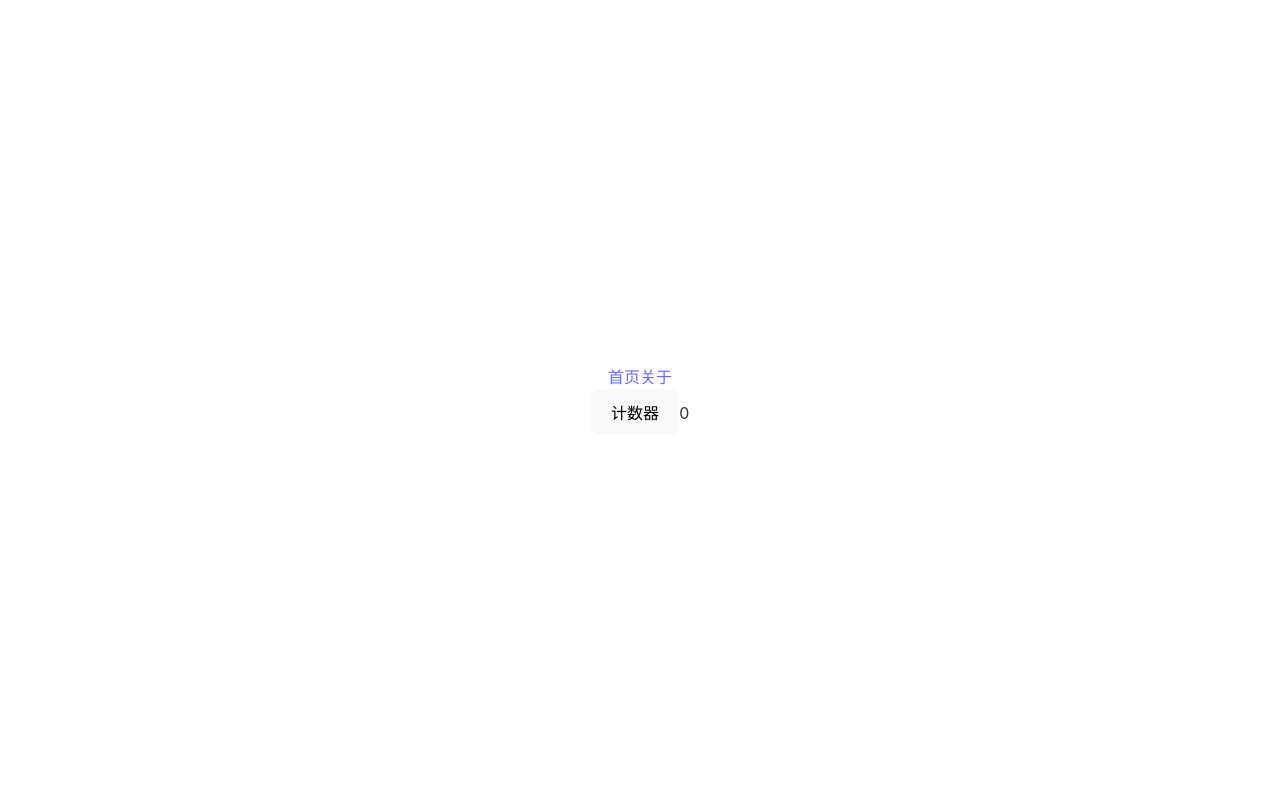
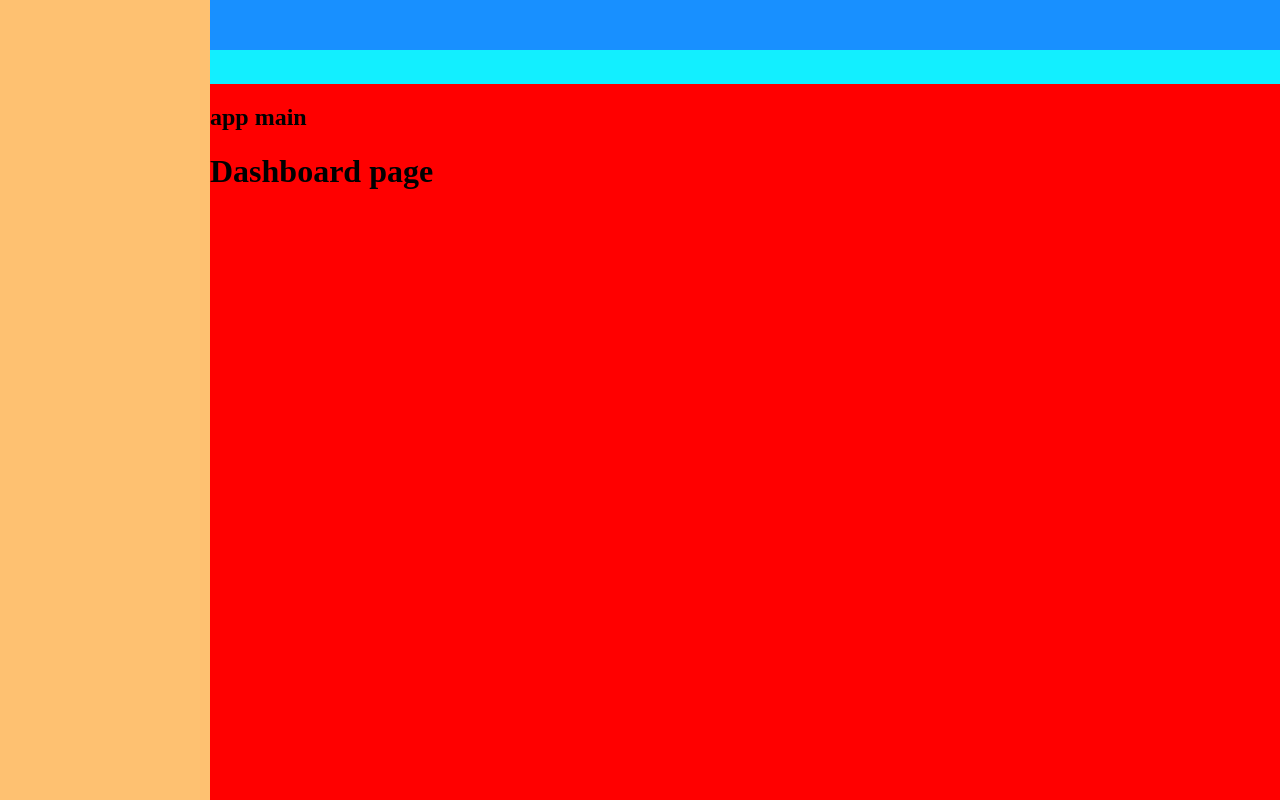
Before and after one commit to badmen007/vue-admin, a Vue app: page /dashboard in a window 1280 px wide. Before the commit this address had no page. Built offline with nearby package versions, Linux system fonts and the light colour scheme.

Commit message:
feat: 首页布局

```diff
--- a/package.json
+++ b/package.json
@@ -12,6 +12,7 @@
   },
   "dependencies": {
     "element-plus": "^2.3.6",
+    "normalize.css": "^8.0.1",
     "pinia": "^2.0.36",
     "vue": "^3.2.47",
     "vue-router": "^4.2.2"
@@ -28,6 +29,7 @@
     "eslint-plugin-vue": "^9.14.1",
     "husky": "^8.0.3",
     "prettier": "^2.8.8",
+    "sass": "^1.62.1",
     "typescript": "^5.0.2",
     "vite": "^4.3.9",
     "vue-tsc": "^1.4.2"
--- a/src/App.vue
+++ b/src/App.vue
@@ -1,12 +1,7 @@
-<script setup lang="ts">
-import Counter from '@/components/Counter/index.vue'
-</script>
+<script setup lang="ts"></script>
 
 <template>
-  <router-link to="/home">首页</router-link>
-  <router-link to="/about">关于</router-link>
   <router-view></router-view>
-  <Counter />
 </template>
 
 <style scoped></style>
--- /dev/null
+++ b/src/layout/index.vue
@@ -0,0 +1,47 @@
+<template>
+  <div class="app-wrapper">
+    <div class="sidebar-container"></div>
+    <div class="main-container">
+      <div class="header">
+        <div class="navbar"></div>
+        <div class="tags-view"></div>
+      </div>
+      <div class="app-main">
+        <h2>app main</h2>
+        <router-view></router-view>
+      </div>
+    </div>
+  </div>
+</template>
+
+<style lang="scss" scoped>
+.app-wrapper {
+  display: flex;
+  width: 100%;
+  height: 100%;
+
+  .main-container {
+    flex: 1;
+    display: flex;
+    flex-direction: column;
+
+    .header {
+      background: cyan;
+
+      .navbar {
+        height: 50px;
+        background: #1890ff;
+      }
+
+      .tags-view {
+        height: 34px;
+        background: #12efff;
+      }
+    }
+
+    .app-main {
+      min-height: calc(100vh - 84px);
+      background: red;
+    }
+  }
+}</style>
--- a/src/main.ts
+++ b/src/main.ts
@@ -1,10 +1,14 @@
 import { createApp } from 'vue'
-import './style.css'
 import App from './App.vue'
 import router from './router'
 import { createPinia } from 'pinia'
 import ElementPlus from 'element-plus'
 import 'element-plus/dist/index.css'
+
+// 初始化css样式
+import 'normalize.css/normalize.css'
+// 全局样式
+import '@/styles/index.scss'
 
 const app = createApp(App)
 app.use(ElementPlus)
--- a/src/router/index.ts
+++ b/src/router/index.ts
@@ -1,15 +1,26 @@
-import { createRouter, createWebHistory } from 'vue-router'
+import { createRouter, createWebHistory, RouteRecordRaw } from 'vue-router'
+
+import Layout from '@/layout/index.vue'
+
+const routes: Array<RouteRecordRaw> = [
+  {
+    path: '/',
+    component: Layout,
+    redirect: '/dashboard',
+    children: [
+      {
+        path: 'dashboard',
+        name: 'Dashboard',
+        component: () => import(/* webpackChunkName: 'dashboard' */ '@/views/dashboard/index.vue'),
+        meta: {
+          title: 'Dashboard', // 需要配置申明文件否则无提示
+        }
+      }
+    ]
+  }
+]
 
 export default createRouter({
   history: createWebHistory(),
-  routes: [
-    {
-      path: '/home',
-      component: () => import('../views/Home.vue')
-    },
-    {
-      path: '/about',
-      component: () => import('../views/About.vue')
-    }
-  ]
+  routes
 })
--- a/src/style.css
+++ /dev/null
@@ -1,80 +0,0 @@
-:root {
-  font-family: Inter, system-ui, Avenir, Helvetica, Arial, sans-serif;
-  line-height: 1.5;
-  font-weight: 400;
-
-  color-scheme: light dark;
-  color: rgba(255, 255, 255, 0.87);
-  background-color: #242424;
-
-  font-synthesis: none;
-  text-rendering: optimizeLegibility;
-  -webkit-font-smoothing: antialiased;
-  -moz-osx-font-smoothing: grayscale;
-  -webkit-text-size-adjust: 100%;
-}
-
-a {
-  font-weight: 500;
-  color: #646cff;
-  text-decoration: inherit;
-}
-a:hover {
-  color: #535bf2;
-}
-
-body {
-  margin: 0;
-  display: flex;
-  place-items: center;
-  min-width: 320px;
-  min-height: 100vh;
-}
-
-h1 {
-  font-size: 3.2em;
-  line-height: 1.1;
-}
-
-button {
-  border-radius: 8px;
-  border: 1px solid transparent;
-  padding: 0.6em 1.2em;
-  font-size: 1em;
-  font-weight: 500;
-  font-family: inherit;
-  background-color: #1a1a1a;
-  cursor: pointer;
-  transition: border-color 0.25s;
-}
-button:hover {
-  border-color: #646cff;
-}
-button:focus,
-button:focus-visible {
-  outline: 4px auto -webkit-focus-ring-color;
-}
-
-.card {
-  padding: 2em;
-}
-
-#app {
-  max-width: 1280px;
-  margin: 0 auto;
-  padding: 2rem;
-  text-align: center;
-}
-
-@media (prefers-color-scheme: light) {
-  :root {
-    color: #213547;
-    background-color: #ffffff;
-  }
-  a:hover {
-    color: #747bff;
-  }
-  button {
-    background-color: #f9f9f9;
-  }
-}
--- /dev/null
+++ b/src/styles/index.scss
@@ -0,0 +1,22 @@
+@import './variables.module.scss';
+@import './sidebar.scss';
+
+
+
+html {
+  height: 100%;
+  box-sizing: border-box;
+}
+
+
+body {
+  height: 100%;
+  -moz-osx-font-smoothing: grayscale;
+  -webkit-font-smoothing: antialiased;
+  text-rendering: optimizeLegibility;
+  font-family: 'Helvetica Neue, Helvetica, PingFang SC, Hiragino Sans GB, Microsoft YaHei, Arial, sans-serif';
+}
+
+#app {
+  height: 100%;
+}
--- /dev/null
+++ b/src/styles/sidebar.scss
@@ -0,0 +1,7 @@
+#app {
+  .sidebar-container {
+    width: $sideBarWidth !important;
+    height: 100%;
+    background-color: $yellow;
+  }
+}
--- /dev/null
+++ b/src/styles/variables.module.scss
@@ -0,0 +1,41 @@
+// base color
+
+$blue: #324157;
+$light-blue: #3a71a8;
+$red: #c03639;
+$pink: #e65d6e;
+$green: #30b08f;
+$tiffany: #4ab7bd;
+$yellow: #fec171;
+$panGreen: #30b08f;
+
+// sidebar
+
+$menuText: #bfcbd9;
+$menuActiveText: #409eff;
+$subMenuActiveText: #f4f4f5;
+
+$menuBg: #304156;
+$menuHover: #263445;
+
+$subMenuBg: #1f2d3d;
+$subMenuHover: #001528;
+
+$sideBarWidth: 210px;
+
+// 导出变量提供给js使用
+
+:export {
+
+  menuText: $menuText;
+  menuActiveText: $menuActiveText;
+  subMenuActiveText: $subMenuActiveText;
+
+  menuBg: $menuBg;
+  menuHover: $menuHover;
+
+  subMenuBg: $subMenuBg;
+  subMenuHover: $subMenuHover;
+
+  sideBarWidth: $sideBarWidth;
+}
--- /dev/null
+++ b/src/views/dashboard/index.vue
@@ -0,0 +1,5 @@
+<template>
+  <div>
+   <h1>Dashboard page</h1>
+  </div>
+</template>
```
Also changed, not shown: src/router/typings.d.ts (added, +14 -0 lines), 1 other file (tests, documents, lock files or other folders).
